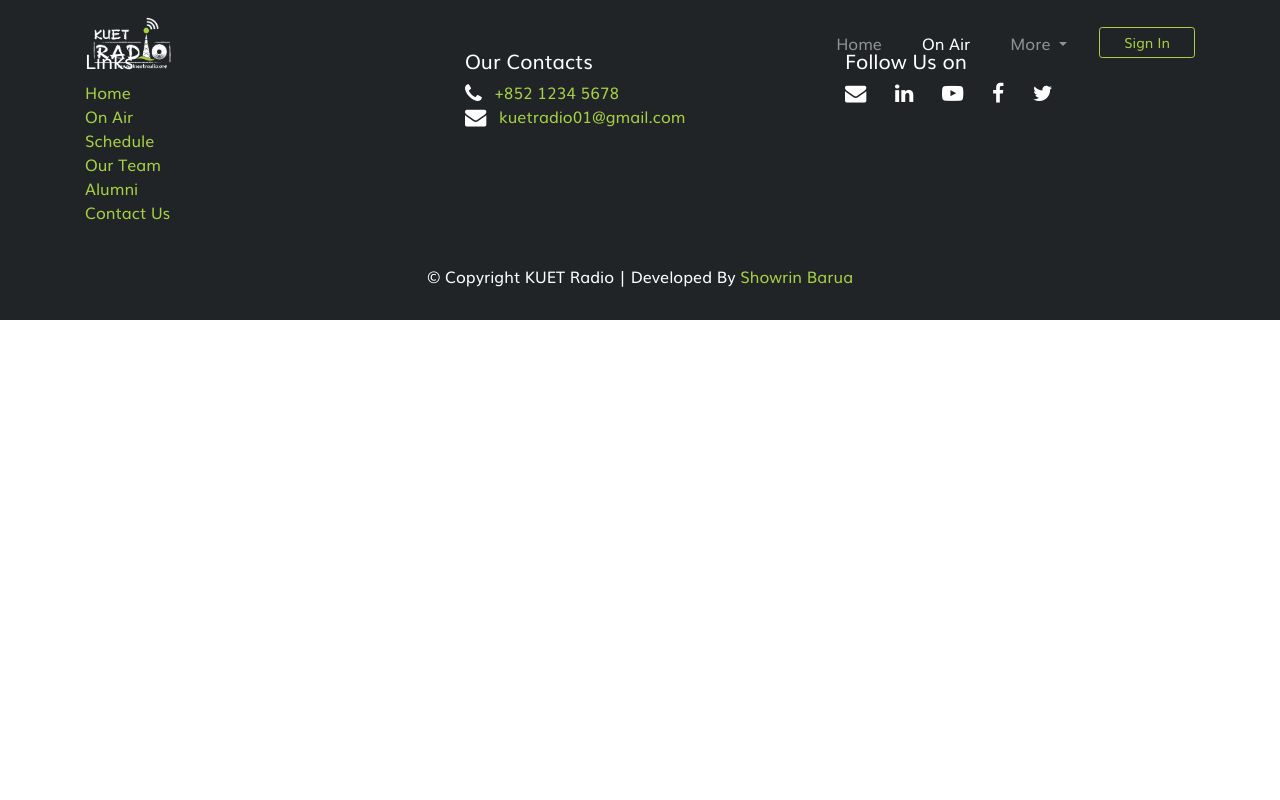
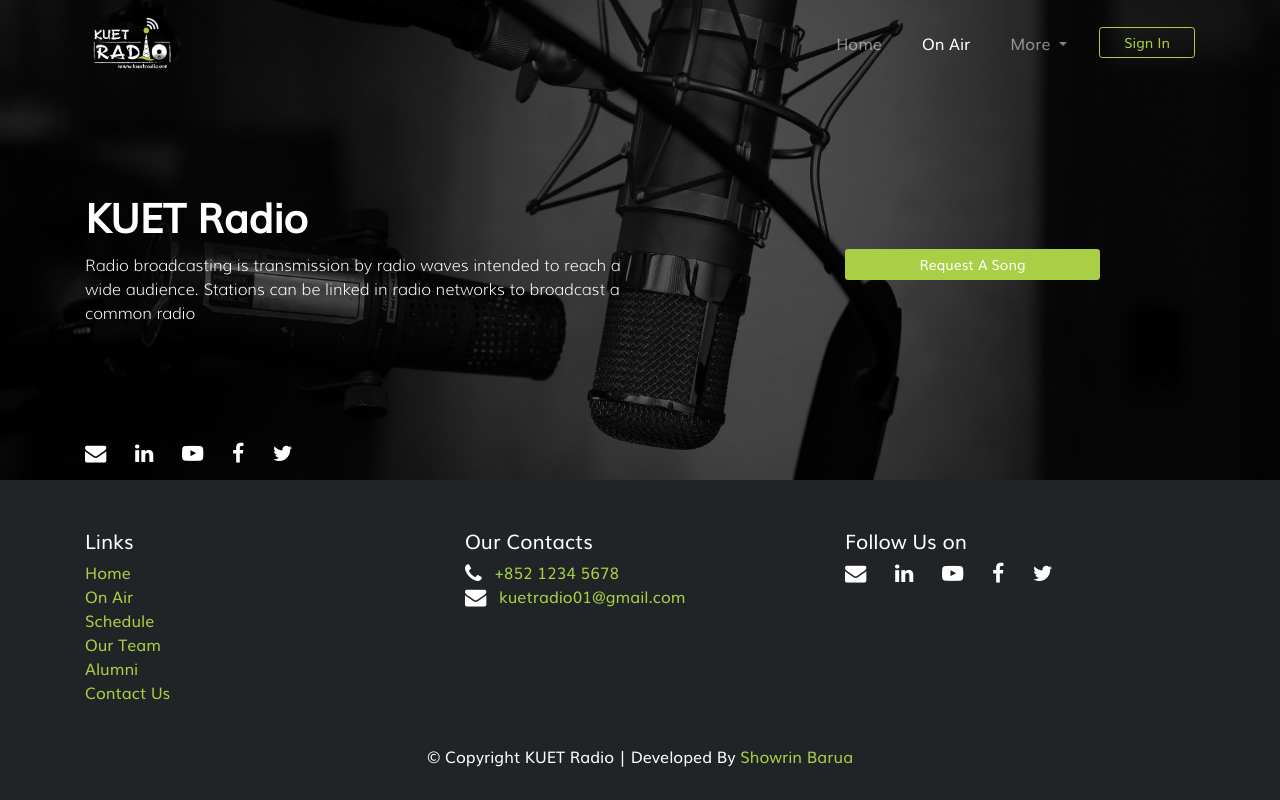
Before and after one commit to Showrin/kuet_radio, a PHP site: page /schedule.html in a window 1280 px wide. Run offline with PHP 8.4, Linux system fonts and the light colour scheme; some libraries are stand-ins or nearby versions.

Commit message:
Add welcome message, request song button and social sharing options

```diff
--- a/css/styles.scss
+++ b/css/styles.scss
@@ -131,6 +131,10 @@ $black-dark: #252525;
     border-radius: .2rem;
 }
 
+.min_vh_60 {
+    min-height: 60vh;
+}
+
 
 
 
--- a/schedule.html
+++ b/schedule.html
@@ -53,6 +53,40 @@
 
         </div>
     </nav>
+
+    <div class="home_bg_cover d-flex align-items-center min_vh_60 position-relative w-100">
+        <div class="container h-100 mt-5 pt-5 mt-lg-0">
+            <div class="row align-items-center">
+                <div class="col-12 col-sm-6">
+                    <h1 class="font-weight-bolder font_muli clear_line_height">
+                        KUET Radio
+                    </h1>
+                    <p class="font_muli_light font-weight-lighter">
+                        Radio broadcasting is transmission by radio waves intended to reach a wide audience. Stations can be linked in radio networks to broadcast a common radio
+                    </p>
+                </div>
+                <div class="col-12 col-sm-4 col-md-3 offset-sm-1 offset-md-2">
+                    <button class="btn btn-sm btn-block bg-primary text-white" data-toggle="modal" data-target="#request_a_song_modal">Request A Song</button>
+                </div>
+            </div>
+        </div>
+
+        <div class="position-absolute bottom_0 w-100 mb-3">
+            <div class="container">
+                <div class="row">
+                    <div class="col-12 col-sm-7 col-md-8 col-lg-9 d-flex align-self-center">
+                        <div class="text-left">
+                            <a class="pr-4 text-white" href="http://google.com/+"><i class="fa fa-lg fa-envelope"></i></a>
+                            <a class="pr-4 text-white" href="http://www.linkedin.com/in/"><i class="fa fa-lg fa-linkedin"></i></a>
+                            <a class="pr-4 text-white" href="http://youtube.com/"><i class="fa fa-lg fa-youtube-play"></i></a>
+                            <a class="pr-4 text-white" href="http://www.facebook.com/profile.php?id="><i class="fa fa-lg fa-facebook"></i></a>
+                            <a class="text-white" href="http://twitter.com/"><i class="fa fa-lg fa-twitter"></i></a>
+                        </div>
+                    </div>
+                </div>
+            </div>
+        </div>
+    </div>
 
     <!-- request_a_song_modal starts -->
     <div id="request_a_song_modal" class="modal fade" role="dialog">
```
Also changed, not shown: css/styles.css.
